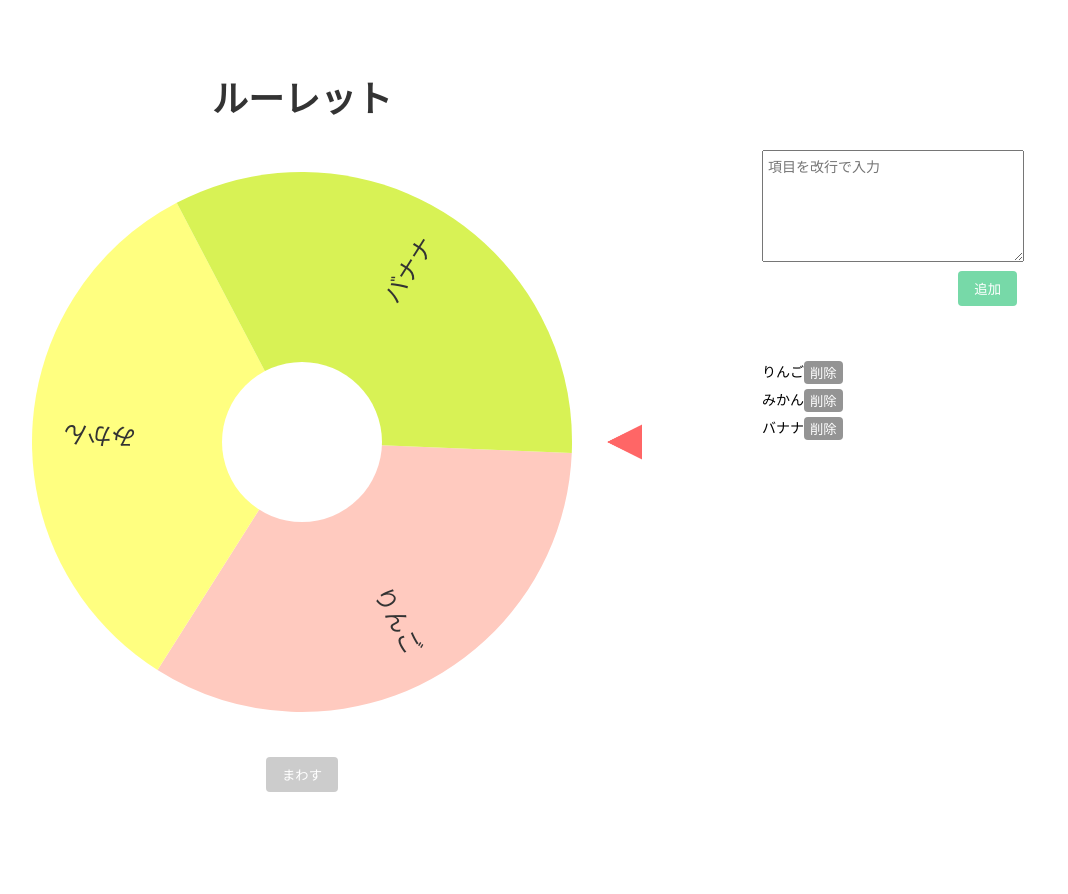
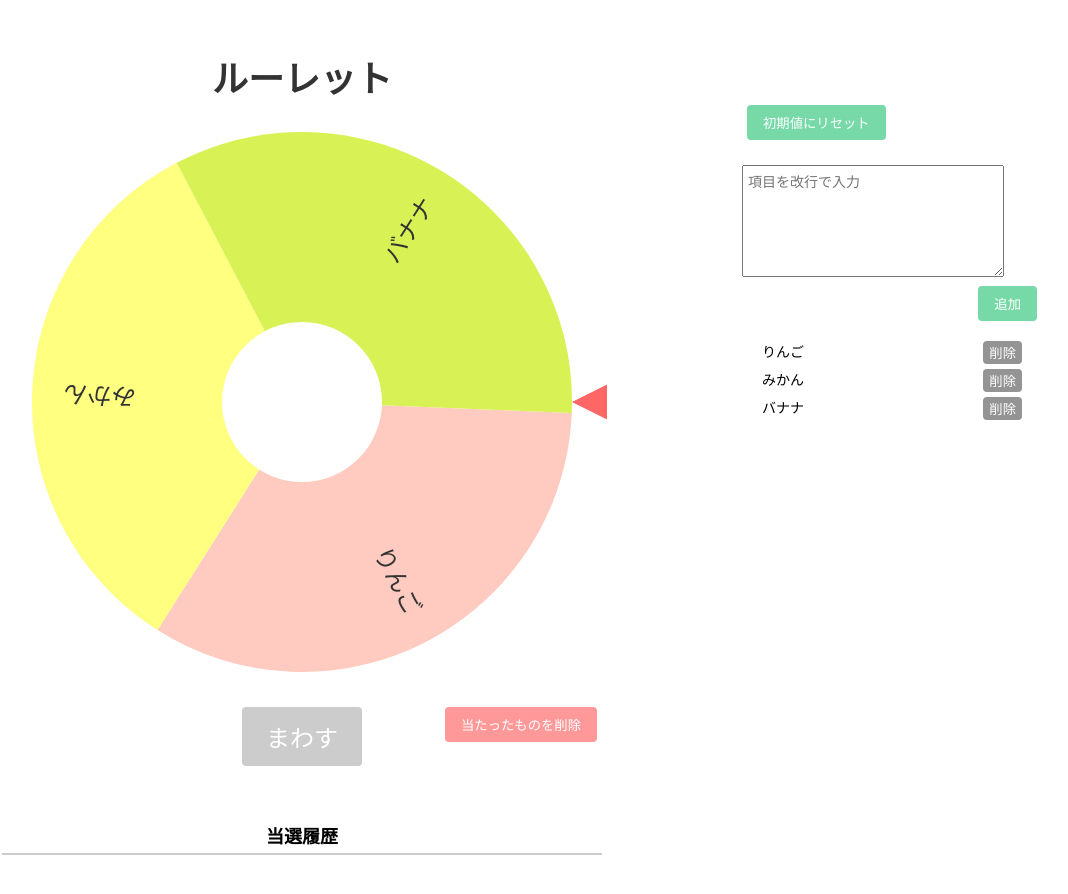
Before and after one commit to ichiwakutools/spin_roulette, a plain HTML site: page index.html in a window 1280 px wide. Both pictures are taken after a click on the button "まわす". Shown: the whole page, without its empty margins (118-1186 px from the left). Drawn offline with Linux system fonts and the light colour scheme.

Commit message:
Update index.html

```diff
--- a/index.html
+++ b/index.html
@@ -18,7 +18,7 @@
   --center-text-color: #242424;
   --center-text-size: 40px;
   --arrow-size: 35px;
-  --arrow-offset-x: 5px;
+  --arrow-offset-x: -30px;
   --arrow-offset-y: -50%;
   --button-bg: #77d9a8;
   --button-color: #fff;
@@ -29,53 +29,49 @@
   --list-item-margin: 5px 0;
   --list-button-bg: #949494;
   --list-button-color: #ffffff;
+
+  /* まわすボタン専用 */
+  --spin-button-font-size: 24px;
+  --spin-button-padding: 12px 24px;
 }
-
 body {
   font-family: var(--main-font-family);
-  margin: 50px ; padding: 0;
+  margin: 50px ;
+  padding: 0;
   position: relative;
   height: 100vh;
 }
-
 h1 {
   text-align: center;
   font-size: var(--title-font-size);
   color: var(--title-color);
-  margin: 20px 0;
+  margin: 0;
 }
-
 #mainContainer {
   display: flex;
   margin: 0 auto;
   position: relative;
 }
-
 #leftContainer {
   margin: 0 auto;
   position: relative;
 }
-
 #rightContainer {
   width: 300px;
   margin: 0 auto;
   position: relative;
 }
-
-
 #wheelContainer {
   width: var(--wheel-size);
   height: var(--wheel-size);
   margin: 0 auto;
   position: relative;
 }
-
 canvas#wheel {
   width: var(--wheel-size);
   height: var(--wheel-size);
   border-radius: 50%;
 }
-
 #pointer {
   position: absolute;
   top: 50%;
@@ -85,12 +81,11 @@ canvas#wheel {
   transform: translate(var(--arrow-offset-x), var(--arrow-offset-y));
   pointer-events: none;
 }
-
 #buttonsContainer {
   text-align: center;
-  margin-top: 10px;
+  width: 600px;
+  height: 100px;
 }
-
 button.btn {
   background-color: var(--button-bg);
   color: var(--button-color);
@@ -100,57 +95,61 @@ button.btn {
   cursor: pointer;
   margin: 5px;
 }
-/* ボタンが無効な時のスタイル */
+button#spinBtn {
+  font-size: var(--spin-button-font-size);
+  padding: var(--spin-button-padding);
+}
 button.btn:disabled {
   background-color: #cccccc;
   cursor: not-allowed;
 }
 
+/* 当たったものを削除ボタン */
+#deleteModeBtn {
+  position: absolute;
+  right: 0;
+  background-color: #ff9999;
+}
+#deleteModeBtn:enabled {
+  background-color: #ff4444;
+}
 
 #settingContainer {
   justify-content: center;
-  margin: 100px auto;
+  margin: 50px auto;
   width: 300px;
 }
-
 #itemInputContainerT {
   width: 260px;
-  margin: 50px auto;
+  margin: 20px auto;
 }
-
 #itemInputContainerB {
   width: 260px;
-  margin: 50px auto;
+  margin: 20px auto;
 }
-
 textarea#itemInput {
   width: var(--textarea-width);
   height: var(--textarea-height);
   font-size: 14px;
   padding: 5px;
 }
-
 #addBtn {
   display: block;
   margin-top: 5px;
   margin-right: 5px;
   margin-left: auto;
 }
-
 #itemList {
-  position: absolute;
   list-style: none;
   padding: 0;
   margin: 0;
 }
-
 #itemList li {
   margin: var(--list-item-margin);
   display: flex;
   justify-content: space-between;
   font-size: 14px;
 }
-
 #itemList li button {
   background-color: var(--list-button-bg);
   color: var(--list-button-color);
@@ -159,30 +158,54 @@ textarea#itemInput {
   padding: 2px 6px;
   cursor: pointer;
 }
+
+/* 履歴リスト */
+#historyContainer {
+  margin-top: 20px;
+  text-align: center;
+}
+#historyContainer h2 {
+  font-size: 18px;
+  margin-bottom: 5px;
+}
+#historyList {
+  list-style: none;
+  padding: 0;
+  margin: 0;
+  max-height: 150px;
+  overflow-y: auto;
+  border: 1px solid #ccc;
+}
+#historyList li {
+  padding: 3px 5px;
+  border-bottom: 1px solid #eee;
+  font-size: 14px;
+}
 </style>
 </head>
 <body>
-
 <div id="mainContainer">
     <div id="leftContainer">
         <h1>ルーレット</h1>
-
         <div id="wheelContainer">
             <canvas id="wheel"></canvas>
             <img id="pointer" src="arrow.png" alt="矢印">
         </div>
-
         <div id="buttonsContainer">
             <button id="spinBtn" class="btn">まわす</button>
+            <button id="deleteModeBtn" class="btn" disabled>当たったものを削除</button>
+        </div>
+        <div id="historyContainer">
+            <h2>当選履歴</h2>
+            <ul id="historyList"></ul>
         </div>
     </div>
-
     <div id="rightContainer">
         <div id="settingContainer">
-            <div id="itemInputContainerT">
+            <button id="resetBtn" class="btn">初期値にリセット</button>
+                <div id="itemInputContainerT"></div>
                 <textarea id="itemInput" placeholder="項目を改行で入力"></textarea>
                 <button id="addBtn" class="btn">追加</button>
-            </div>
             <div id="itemInputContainerB">
                 <ul id="itemList"></ul>
             </div>
@@ -193,33 +216,57 @@ textarea#itemInput {
 <script>
 (() => {
   let items = JSON.parse(localStorage.getItem('rouletteItems')) || ["りんご", "みかん", "バナナ"];
+  let history = JSON.parse(localStorage.getItem('rouletteHistory')) || [];
   let angle = 0, velocity = 0, spinning = false, stopping = false, resultText = "";
+  let selectedIndex = null;
   const FRICTION = 0.97, DECAY_THRESHOLD = 0.002;
 
-  // --- サウンドファイルの準備 ---
-  // 下の3つの音声ファイル（spinning.mp3, slowing.mp3, win.mp3）を
-  // このHTMLファイルと同じ場所に置いてください。
   const spinningSound = new Audio('spinning.mp3');
   spinningSound.loop = true;
   const slowingSound = new Audio('slowing.mp3');
   slowingSound.loop = true;
   const winSound = new Audio('win.mp3');
-  // ---
 
   const wheel = document.getElementById('wheel');
   const ctx = wheel.getContext('2d');
   const itemListEl = document.getElementById('itemList');
+  const historyListEl = document.getElementById('historyList');
   const itemInput = document.getElementById('itemInput');
   const addBtn = document.getElementById('addBtn');
   const spinBtn = document.getElementById('spinBtn');
+  const deleteModeBtn = document.getElementById('deleteModeBtn');
+  const resetBtn = document.getElementById('resetBtn');
+
+  deleteModeBtn.disabled = true;
+
+  deleteModeBtn.addEventListener('click', () => {
+    if (selectedIndex !== null && items[selectedIndex]) {
+      items.splice(selectedIndex, 1);
+      saveAndRefresh();
+      resultText = "";
+      selectedIndex = null;
+      deleteModeBtn.disabled = true;
+      drawWheel();
+    }
+  });
+
+  resetBtn.addEventListener('click', () => {
+    items = ["りんご", "みかん", "バナナ"];
+    history = [];
+    resultText = "";
+    selectedIndex = null;
+    deleteModeBtn.disabled = true;
+    saveAndRefresh();
+    updateHistory();
+  });
 
   function getSegmentColors() {
     return getComputedStyle(document.documentElement)
       .getPropertyValue('--wheel-segment-colors').trim()
       .split(',').map(s => s.trim());
   }
-
   function saveItems() { localStorage.setItem('rouletteItems', JSON.stringify(items)); }
+  function saveHistory() { localStorage.setItem('rouletteHistory', JSON.stringify(history)); }
   function addItemsFromInput() {
     const val = itemInput.value.trim();
     if (!val) return;
@@ -237,7 +284,14 @@ textarea#itemInput {
       li.appendChild(del); itemListEl.appendChild(li);
     });
   }
-
+  function updateHistory() {
+    historyListEl.innerHTML = '';
+    history.forEach(h => {
+      const li = document.createElement('li');
+      li.textContent = h;
+      historyListEl.appendChild(li);
+    });
+  }
   function drawWheel(highlightIndex = null, flashOn = false) {
     if (items.length === 0) {
       ctx.clearRect(0, 0, wheel.width, wheel.height);
@@ -247,24 +301,20 @@ textarea#itemInput {
     const step = (2 * Math.PI) / items.length;
     ctx.clearRect(0, 0, wheel.width, wheel.height);
     const radius = CENTER * 0.9;
-
     const wheelTextSize = parseInt(getComputedStyle(document.documentElement).getPropertyValue('--wheel-text-size')) || 16;
     const wheelTextColor = getComputedStyle(document.documentElement).getPropertyValue('--wheel-text-color').trim() || '#000';
     const segmentColors = getSegmentColors();
     const fontFamily = getComputedStyle(document.documentElement).getPropertyValue('--main-font-family').trim();
-
     items.forEach((item, i) => {
       ctx.beginPath();
       ctx.moveTo(CENTER, CENTER);
       ctx.arc(CENTER, CENTER, radius, step * i + angle, step * (i + 1) + angle);
       ctx.fillStyle = (highlightIndex === i && flashOn) ? "white" : segmentColors[i % segmentColors.length];
       ctx.fill();
-
       const midAngle = step * i + step / 2 + angle;
       const rText = radius * 0.75;
       const x = CENTER + Math.cos(midAngle) * rText;
       const y = CENTER + Math.sin(midAngle) * rText;
-
       ctx.save();
       ctx.translate(x, y);
       ctx.rotate(midAngle);
@@ -275,17 +325,14 @@ textarea#itemInput {
       ctx.fillText(item, 0, 0);
       ctx.restore();
     });
-
     const centerRadius = parseInt(getComputedStyle(document.documentElement).getPropertyValue('--center-circle-radius')) || 60;
     const centerColor = getComputedStyle(document.documentElement).getPropertyValue('--center-circle-color').trim() || "#fff";
     const centerTextColor = getComputedStyle(document.documentElement).getPropertyValue('--center-text-color').trim() || "#000";
     const centerTextSize = parseInt(getComputedStyle(document.documentElement).getPropertyValue('--center-text-size')) || 18;
-
     ctx.beginPath();
     ctx.arc(CENTER, CENTER, centerRadius, 0, 2 * Math.PI);
     ctx.fillStyle = centerColor;
     ctx.fill();
-
     if (resultText) {
       ctx.font = `${centerTextSize}px ${fontFamily}`;
       ctx.fillStyle = centerTextColor;
@@ -294,31 +341,25 @@ textarea#itemInput {
       ctx.fillText(resultText, CENTER, CENTER);
     }
   }
-
   function stop() {
       spinningSound.pause();
       spinningSound.currentTime = 0;
       slowingSound.play();
       stopping = true;
   }
-
   function spin() {
     if (spinning) return;
-
-    spinBtn.disabled = true; // ボタンを無効化
-    spinningSound.play(); // 回転音を再生
-
+    spinBtn.disabled = true;
+    deleteModeBtn.disabled = true;
+    spinningSound.play();
     velocity = 0.3 + Math.random() * 0.2;
     spinning = true;
     stopping = false;
     resultText = "";
-
-    // 5秒後に停止処理を開始
+    selectedIndex = null;
     setTimeout(stop, 5000);
-
     animateSpin();
   }
-
   function animateSpin() {
     if (!spinning) return;
     angle += velocity;
@@ -334,19 +375,22 @@ textarea#itemInput {
     drawWheel();
     requestAnimationFrame(animateSpin);
   }
-
   function determineResult() {
     slowingSound.pause();
     slowingSound.currentTime = 0;
-    winSound.play(); // 当たり音を再生
-
+    winSound.play();
     const step = (2 * Math.PI) / items.length;
     let adjustedAngle = (2 * Math.PI - (angle % (2 * Math.PI))) % (2 * Math.PI);
-    const selectedIndex = Math.floor(adjustedAngle / step) % items.length;
+    selectedIndex = Math.floor(adjustedAngle / step) % items.length;
     resultText = items[selectedIndex];
+    deleteModeBtn.disabled = false;
+
+    history.unshift(resultText);
+    saveHistory();
+    updateHistory();
+
     flashEffect(selectedIndex);
   }
-
   function flashEffect(index) {
     let flashCount = 0;
     const interval = setInterval(() => {
@@ -355,20 +399,18 @@ textarea#itemInput {
       if (flashCount > 6) {
         clearInterval(interval);
         drawWheel();
-        spinBtn.disabled = false; // ボタンを有効化
+        spinBtn.disabled = false;
       }
     }, 200);
   }
-
   addBtn.addEventListener('click', addItemsFromInput);
   spinBtn.addEventListener('click', spin);
-
   wheel.width = parseInt(getComputedStyle(document.documentElement).getPropertyValue('--wheel-size'));
   wheel.height = parseInt(getComputedStyle(document.documentElement).getPropertyValue('--wheel-size'));
   updateList();
+  updateHistory();
   drawWheel();
 })();
 </script>
-
 </body>
 </html>
```
Lines whose indentation alone changed are shown as unchanged.
